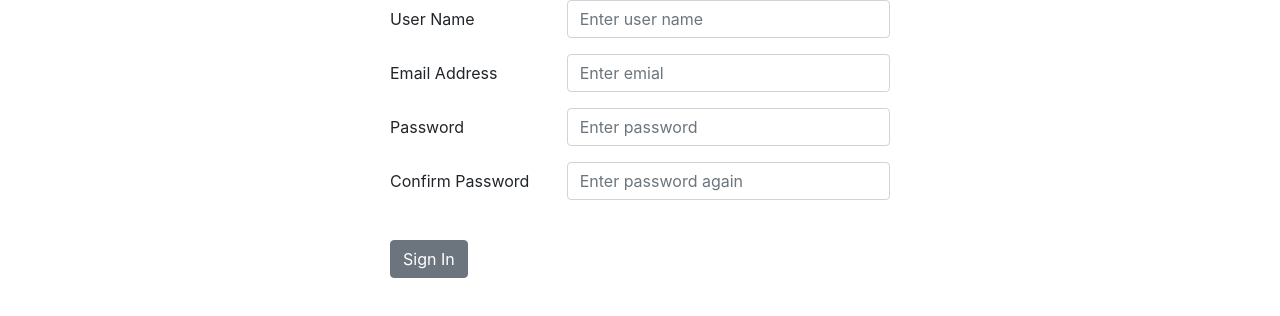
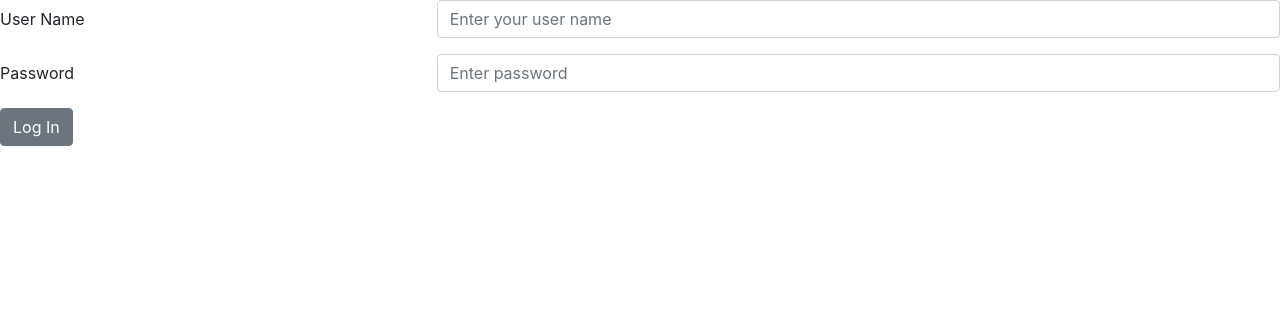
Before and after one commit to foodie-trackie/frontend, a React (Create React App) app: page / in a window 1280 px wide. Shown: the top 316 px of the page. Built offline with nearby package versions, Linux system fonts and the light colour scheme.

Commit message:
Finished basic login functionality.

```diff
--- a/src/App.js
+++ b/src/App.js
@@ -1,14 +1,15 @@
 import React from "react";
 // import "./App.css";
 import "bootstrap/dist/css/bootstrap.min.css";
-import Signin from "./components/Signin";
+// import Signin from "./components/Signin";
 // import AddItem from "./components/AddItem";
-// import Login from "./components/Login";
+import Login from "./components/Login";
 
 function App() {
   return (
     <div className="App">
-      <Signin />
+      {/* <Signin /> */}
+      <Login />
     </div>
   );
 }
--- a/src/components/Login.jsx
+++ b/src/components/Login.jsx
@@ -4,38 +4,72 @@ import Button from "react-bootstrap/Button";
 import Col from "react-bootstrap/Col";
 import Row from "react-bootstrap/Row";
 import "./Signin.css";
+import axios from "axios";
+import Cookies from "js-cookie";
 // import { connect } from "react-redux";
+
+axios.defaults.xsrfCookieName = "csrftoken";
+axios.defaults.xsrfHeaderName = "X-CSRFToken";
 
 class Login extends React.Component {
   constructor(props) {
     super(props);
     this.state = {
-      email: "",
+      username: "",
       password: ""
     };
   }
 
+  // componentDidMount() {
+  //   const csrftoken = Cookies.get("csrftoken"); // Using JS Cookies library
+  //   const headers = {
+  //     X_CSRFTOKEN: csrftoken
+  //   };
+  //   axios.get("api/items/1", null, { headers }).then(response => {
+  //     console.log(response);
+  //   });
+  // }
+
   handleSubmit = () => {
-    console.log(this.state);
+    const csrftoken = Cookies.get("csrftoken"); // Using JS Cookies library
+    const headers = {
+      X_CSRFTOKEN: csrftoken
+    };
+    console.log(headers);
+    axios
+      .post(
+        "api/login/",
+        {
+          username: this.state.username.replace(" ", "_"),
+          password: this.state.password
+        },
+        { headers }
+      )
+      .then(response => {
+        console.log(response);
+      })
+      .catch(error => {
+        console.log(error.response.data);
+      });
   };
 
   render() {
     return (
       <div className="add-item-container">
         <div className="add-item">
-          <Form onSubmit={this.handleSubmit}>
+          <Form>
             <Form.Group as={Row} controlId="formBasicEmail">
               <Form.Label column sm="4">
-                Email Address
+                User Name
               </Form.Label>
               <Col sm="8">
                 <Form.Control
-                  type="email"
-                  placeholder="Enter emial"
-                  name="email"
-                  value={this.state.email}
+                  type="text"
+                  placeholder="Enter your user name"
+                  name="username"
+                  value={this.state.username}
                   onChange={e => {
-                    this.setState({ email: e.currentTarget.value });
+                    this.setState({ username: e.currentTarget.value });
                   }}
                   required
                 />
@@ -58,8 +92,12 @@ class Login extends React.Component {
                 />
               </Col>
             </Form.Group>
-            {this.state.email && this.state.password ? (
-              <Button variant="primary" type="submit">
+            {this.state.username && this.state.password ? (
+              <Button
+                variant="primary"
+                type="button"
+                onClick={this.handleSubmit}
+              >
                 Log In
               </Button>
             ) : (
--- a/src/components/Signin.jsx
+++ b/src/components/Signin.jsx
@@ -36,10 +36,7 @@ class Signin extends React.Component {
     const csrftoken = Cookies.get("csrftoken"); // Using JS Cookies library
     const headers = {
       X_CSRFTOKEN: csrftoken
-      // "Content-Type": "application/x-www-form-urlencoded"
-      // "Content-Type": "application/json"
     };
-    console.log(headers);
     axios
       .post(
         "api/signup/",
@@ -59,8 +56,6 @@ class Signin extends React.Component {
         const errors = _.flatten(Object.values(error.response.data)).map(
           item => item.message
         );
-
-        console.log(errors);
         this.setState({
           failed: true,
           errors
```
